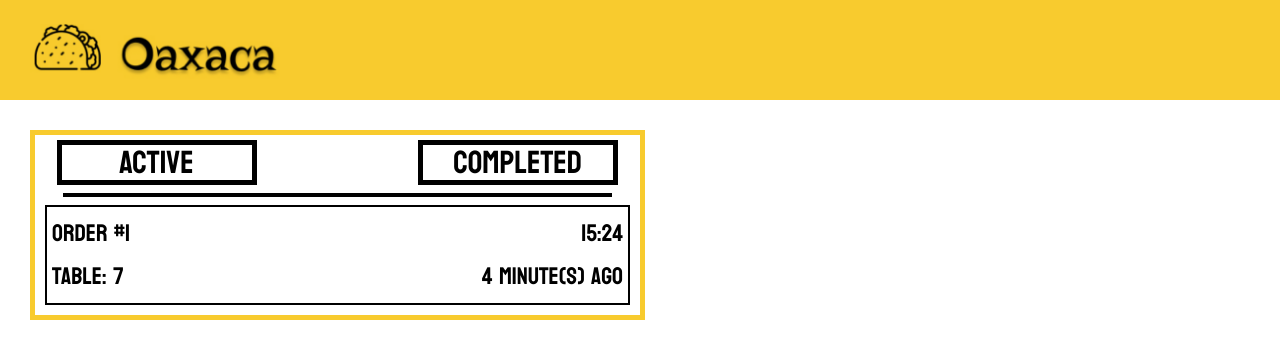
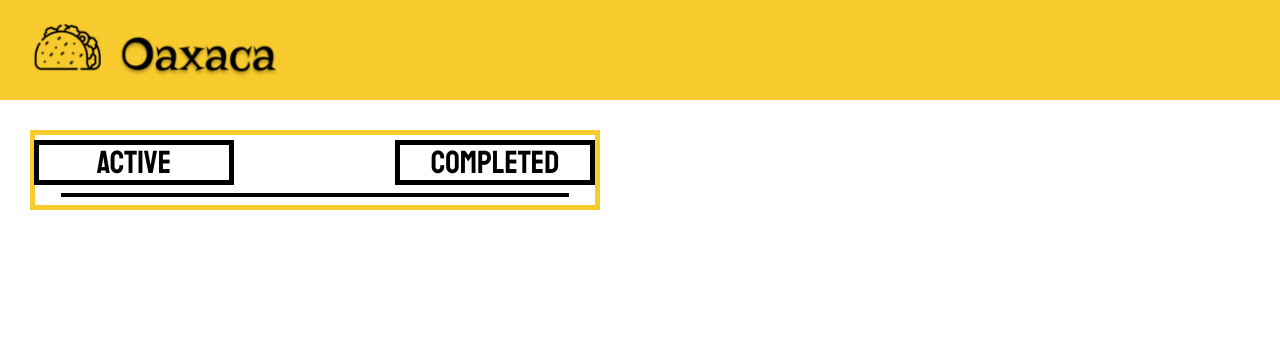
Before and after one commit to mattyblackout/cs2815-project, a React (Create React App) app in the folder myapp/: page /waiter in a window 1280 px wide. Shown: the top 358 px of the page. Built offline with nearby package versions, Linux system fonts and the light colour scheme.

Commit message:
Changed waiter getWaitOrders query to only pull orders that have not been previously confirmed. Removed dead code from Waiter.js

```diff
--- a/myapp/src/pages/Waiter.js
+++ b/myapp/src/pages/Waiter.js
@@ -1,11 +1,10 @@
 import React, {useState} from 'react';
 import '../css/Waiter.css';
 import logo from '../logo.png';
-import { Link } from 'react-router-dom';
+import {Link} from 'react-router-dom';
 
 function Waiter() {
     const [orders, setOrders] = useState([])
-    const [expanded, setExpanded] = useState("")
 
     function ordersWithId(id) {
         return orders.filter(order => order.order_number === id);
@@ -22,8 +21,9 @@ function Waiter() {
                     console.log(error);
                 });
         }
-        setExpanded(item)
     }
+
+
     const handleOrderClick = () => {
         console.log("You clicked an order!")
     }
@@ -40,7 +40,8 @@ function Waiter() {
             <hr className="underline"/>
             {[...new Set(orders.map(order => order.order_number))].map(id => {
                 const order_time = ordersWithId(id)[0].time_ordered;
-                return (<div className="orderContainer">
+                return (
+                    <div className="orderContainer" onClick={() => console.log('Clicked order ' + {id})}>
                         <div className="order-left"> Order #{id} <br/>
                             Table: 7
                         </div>
@@ -49,22 +50,11 @@ function Waiter() {
                             <div className="order-right"> {order_time} <br/>
                                 4 Minute(s) ago
                             </div>
-
                         </div>
+                        <br/>
                     </div>)
             })}
-
-
-            <div className="orderContainer">
-                <div className="order-left"> Order #1 <br/>
-                    Table: 7
-                </div>
-                <div className="order-right"> 15:24 <br/>
-                    4 Minute(s) ago
-                </div>
-            </div>
         </div>
     </div>)
 }
-
 export default Waiter
```
Also changed, not shown: 1 other file (tests, documents, lock files or other folders). Lines whose indentation alone changed are shown as unchanged.
